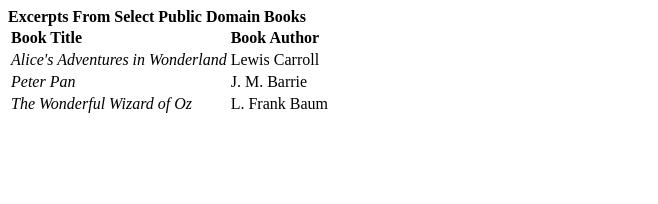
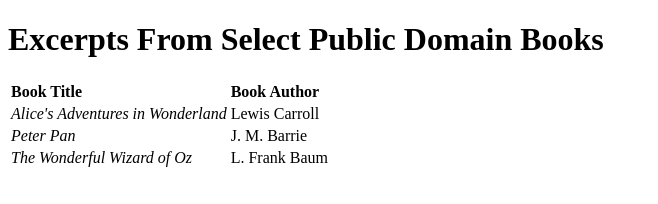
Before and after one commit to jfrancisco2-iit/lab03, a plain HTML site: page index.html in a window 1280 px wide. Shown: the whole page, without its empty margins (0-658 px from the left). Drawn offline with Linux system fonts and the light colour scheme.

Commit message:
changed header to h1

```diff
--- a/index.html
+++ b/index.html
@@ -5,7 +5,7 @@
   <title>Excerpts From Select Public Domain Books</title>
 </head>
 <body>
-	<header><strong>Excerpts From Select Public Domain Books</strong></header>
+	<h1>Excerpts From Select Public Domain Books</h1>
 	<table>
 		<tr>
 			<td><strong>Book Title</strong></td>
```
